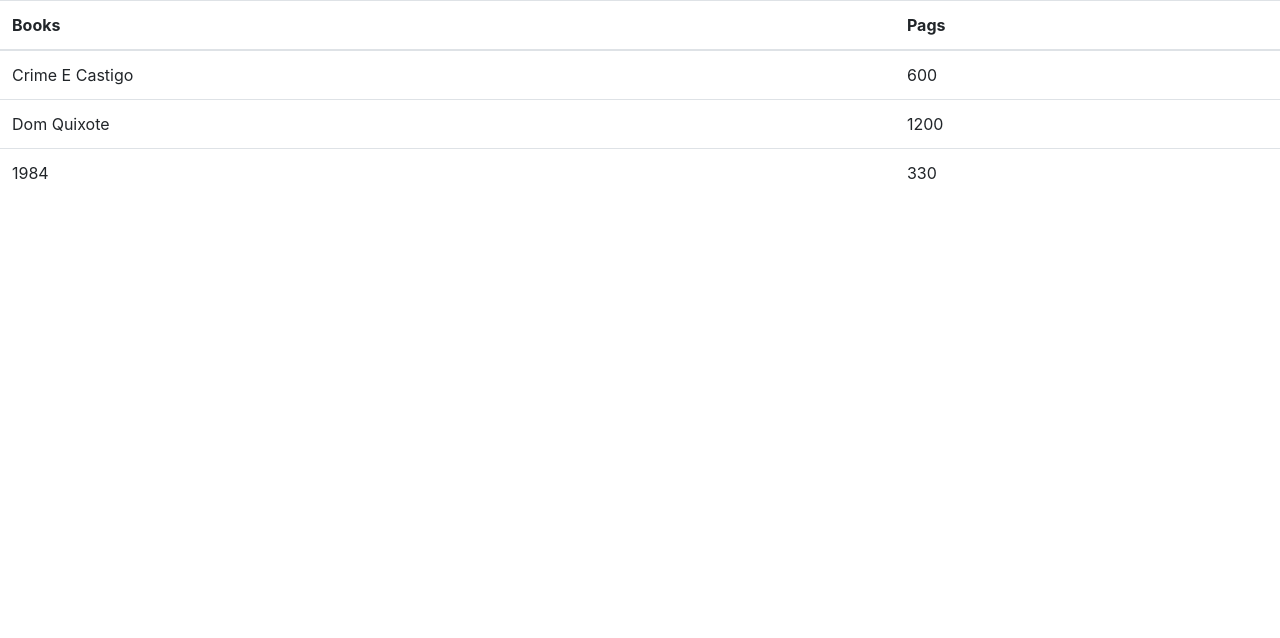
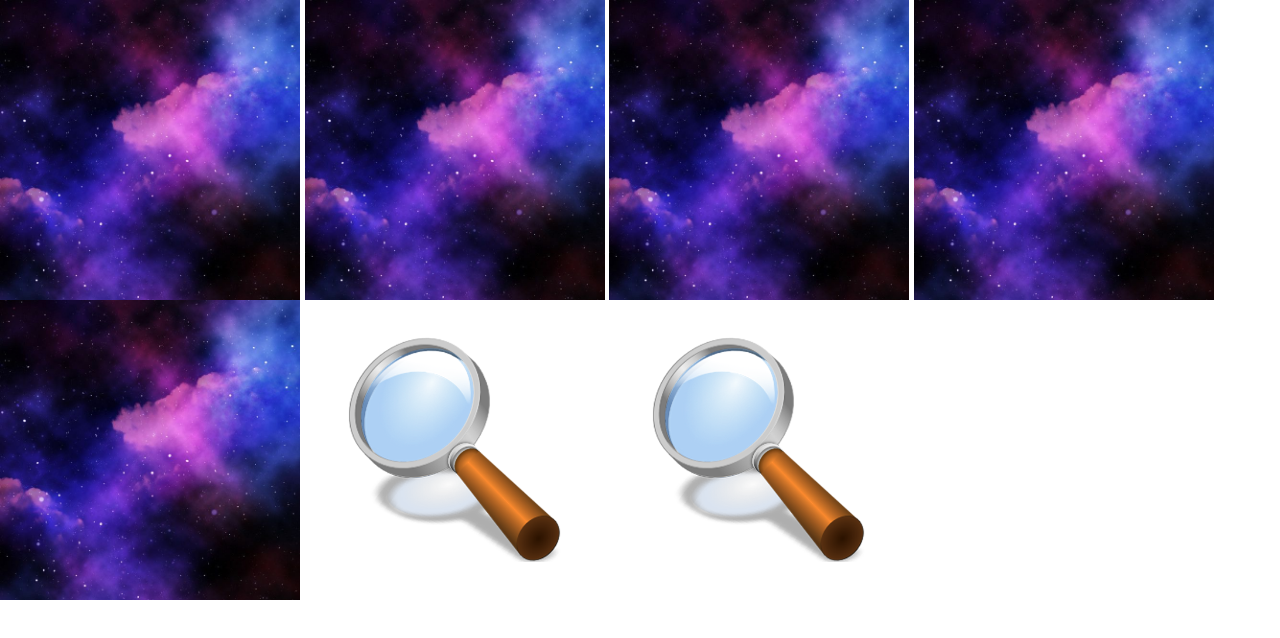
Before and after one commit to charlesdev771/atividade_dom_psi, a plain HTML site: page Q3/index.html in a window 1280 px wide. Drawn offline with nearby package versions, Linux system fonts and the light colour scheme.

Commit message:
final 1.0

```diff
--- a/Q1/index.html
+++ b/Q3/index.html
@@ -16,28 +16,13 @@
   <body>
 
 
-    <table class="table">
-        <thead>
-          <tr>
-            <th scope="col" onclick="change_color_books()">Books</th>
-            <th scope="col" onclick="change_color_pags()">Pags</th>
-          </tr>
-        </thead>
-        <tbody>
-          <tr>
-            <td class="books" >Crime E Castigo</td>
-            <td class="pags">600</td>
-          </tr>
-          <tr>
-            <td class="books">Dom Quixote</td>
-            <td class="pags">1200</td>
-          </tr>
-          <tr>
-            <td class="books">1984</td>
-            <td class="pags">330</td>
-          </tr>
-        </tbody>
-      </table>
+    <img src="ff25e4b51f7cf21773df7636c3906192.jpg" class="imgs_my" width="300" height="300">
+    <img src="ff25e4b51f7cf21773df7636c3906192.jpg" class="imgs_my" width="300" height="300">
+    <img src="ff25e4b51f7cf21773df7636c3906192.jpg" class="imgs_my" width="300" height="300">
+    <img src="ff25e4b51f7cf21773df7636c3906192.jpg" class="imgs_my" width="300" height="300">
+    <img src="ff25e4b51f7cf21773df7636c3906192.jpg" class="imgs_my" width="300" height="300">
+    <img src="lupa.png" onclick="On()" width="300" height="300">
+    <img src="lupa.png" onclick="Out()" width="300" height="300">
 
     <!-- Optional JavaScript -->
     <!-- jQuery first, then Popper.js, then Bootstrap JS -->
--- /dev/null
+++ b/Q3/index.js
@@ -0,0 +1,25 @@
+function On()
+{
+        let image = document.getElementsByClassName('imgs_my');
+
+        for (let i = 0; i <= image.length; i++)
+        {
+                image[i].style.width = '50%';
+                image[i].style.height = '300px';
+        }
+
+
+}
+
+function Out()
+{
+        let image = document.getElementsByClassName('imgs_my');
+
+        for (let i = 0; i <= image.length; i++)
+        {
+                image[i].style.width = '300px';
+                image[i].style.height = '300px';
+        }
+
+
+}
```
Also changed, not shown: index copy.js (deleted, +0 -29 lines), Q3/ff25e4b51f7cf21773df7636c3906192.jpg (added), Q3/lupa.png (added).
